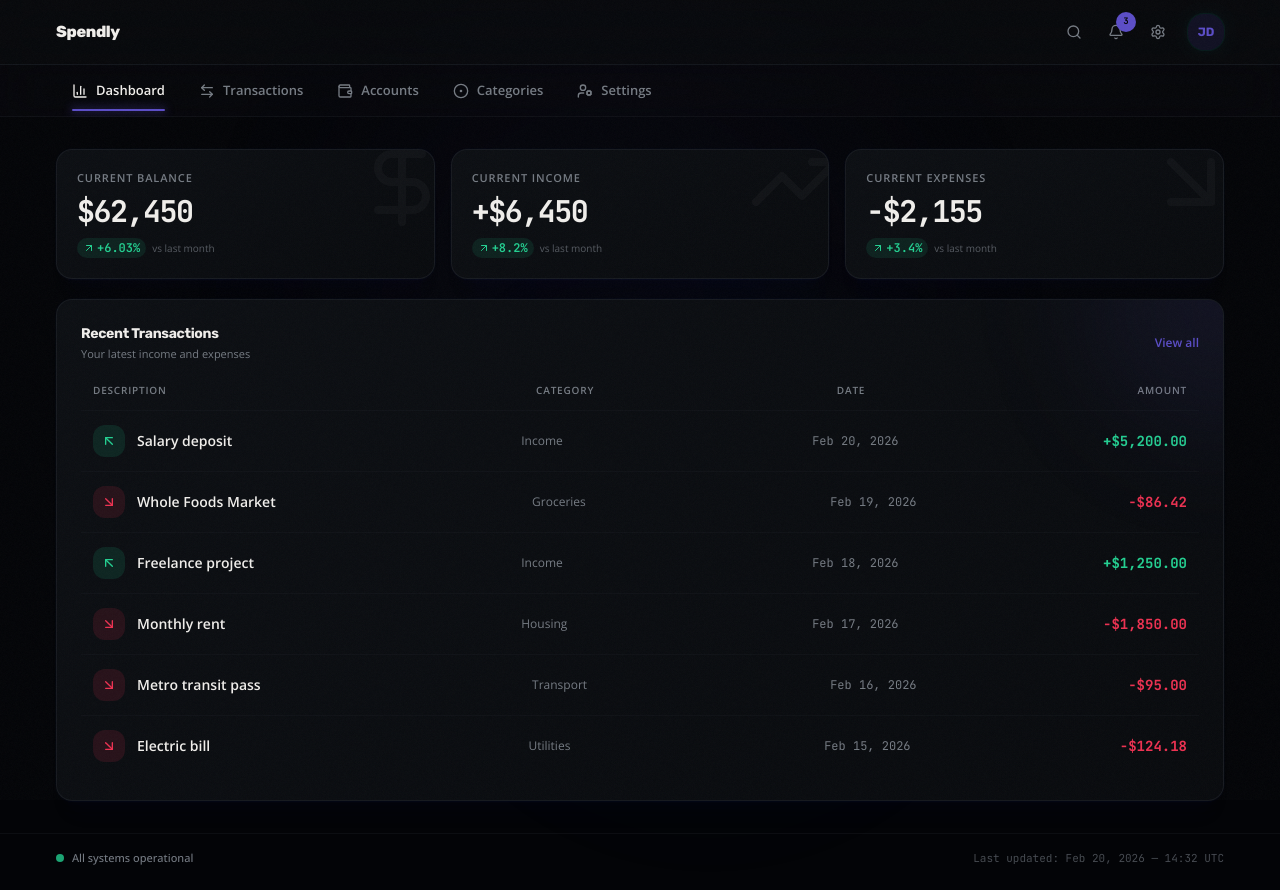
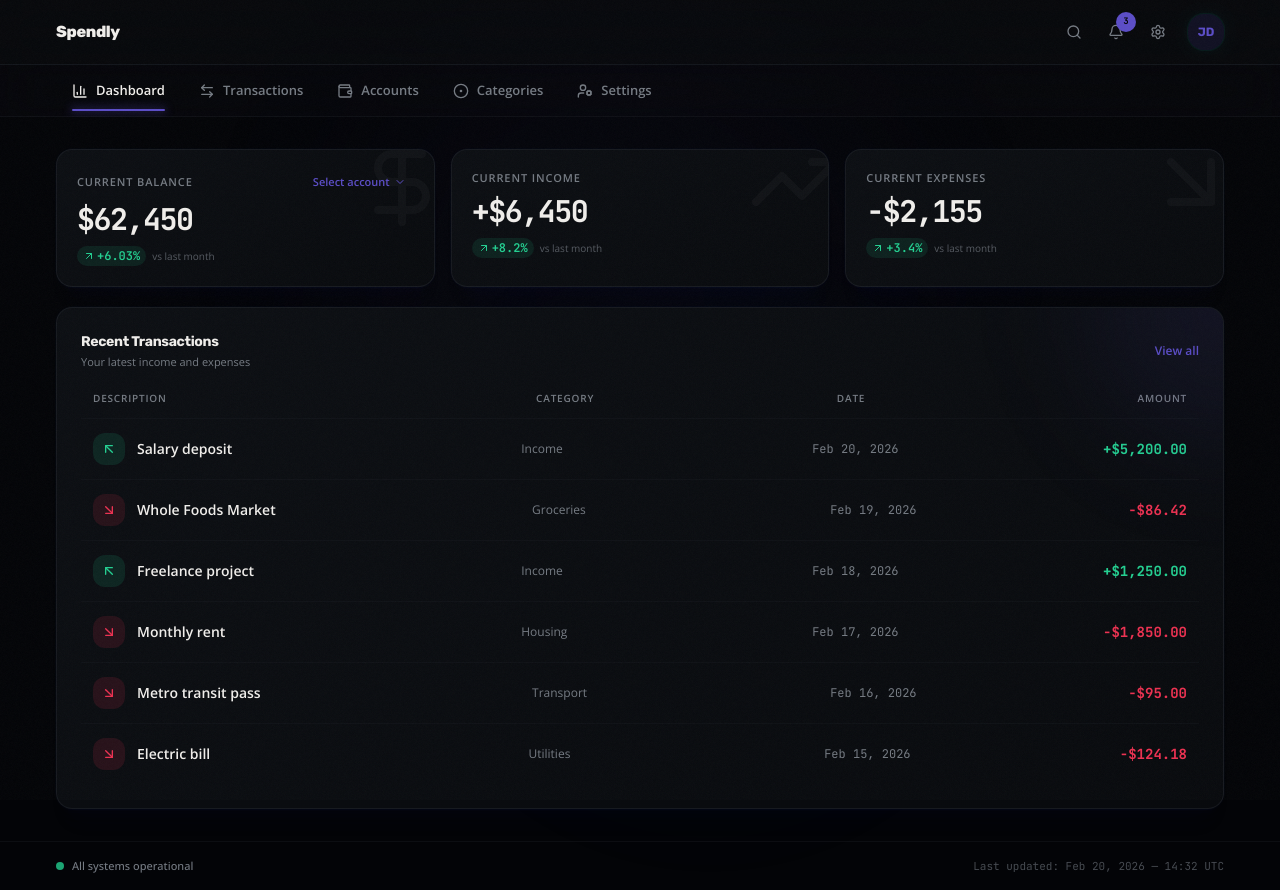
Before and after one commit to the1mazen/dashspendly, a Next.js app: page / in a window 1280 px wide. Built offline with nearby package versions, Linux system fonts and the light colour scheme.

Commit message:
feat: add account selection to financial-analytics-dashboard
Added account selection dropdown and state management for KPI cards.

Co-authored-by: the1mazen <314579469+the1mazen@users.noreply.github.com>

```diff
--- a/components/cards/financial-analytics-dashboard.tsx
+++ b/components/cards/financial-analytics-dashboard.tsx
@@ -183,11 +183,13 @@ function GlowOrb({ className }: { className?: string }) {
 }
 
 function KpiCard({
-  label, value, change, prefix = "", suffix = "", delay = 0, icon: Icon, glowColor = "teal",
+  label, value, change, prefix = "", suffix = "", delay = 0, icon: Icon, glowColor = "teal", accounts,
 }: {
-  label: string; value: string; change?: number; prefix?: string; suffix?: string; delay?: number; icon?: React.ElementType; glowColor?: "teal" | "blue" | "green" | "red"
+  label: string; value: string; change?: number; prefix?: string; suffix?: string; delay?: number; icon?: React.ElementType; glowColor?: "teal" | "blue" | "green" | "red"; accounts?: string[]
 }) {
   const isPositive = (change ?? 0) >= 0
+  const [isOpen, setIsOpen] = useState(false)
+  const [selectedAccount, setSelectedAccount] = useState(accounts?.[0] || "")
   const glowMap = {
     teal: "glow-teal-sm",
     blue: "glow-blue-sm",
@@ -205,9 +207,51 @@ function KpiCard({
       <div className="absolute top-0 right-0 w-24 h-24 opacity-[0.03] pointer-events-none">
         {Icon && <Icon className="size-24 -translate-y-4 translate-x-4" />}
       </div>
-      <p className="text-[11px] font-semibold tracking-[0.08em] uppercase text-muted-foreground mb-2.5 font-sans">
-        {label}
-      </p>
+      <div className="flex items-center justify-between mb-2.5">
+        <p className="text-[11px] font-semibold tracking-[0.08em] uppercase text-muted-foreground font-sans">
+          {label}
+        </p>
+        {accounts && accounts.length > 0 && (
+          <div className="relative">
+            <button
+              onClick={() => setIsOpen(!isOpen)}
+              className="text-[11px] font-semibold text-primary hover:text-primary/80 transition-colors flex items-center gap-1 px-2 py-1 rounded-md hover:bg-primary/5 font-sans"
+            >
+              Select account
+              <ChevronDown className={`size-3 transition-transform duration-300 ${isOpen ? "rotate-180" : ""}`} />
+            </button>
+            <AnimatePresence>
+              {isOpen && (
+                <motion.div
+                  initial={{ opacity: 0, y: -8, height: 0 }}
+                  animate={{ opacity: 1, y: 0, height: "auto" }}
+                  exit={{ opacity: 0, y: -8, height: 0 }}
+                  transition={{ duration: 0.2 }}
+                  className="absolute top-full right-0 mt-1 bg-surface-darker rounded-lg border border-border/30 overflow-hidden z-50 min-w-max"
+                >
+                  {accounts.map((account, i) => (
+                    <motion.button
+                      key={account}
+                      initial={{ opacity: 0, x: -10 }}
+                      animate={{ opacity: 1, x: 0 }}
+                      transition={{ delay: i * 0.05 }}
+                      onClick={() => {
+                        setSelectedAccount(account)
+                        setIsOpen(false)
+                      }}
+                      className={`w-full text-left px-4 py-2.5 text-xs font-medium transition-colors hover:bg-primary/10 ${
+                        selectedAccount === account ? "text-primary bg-primary/5" : "text-foreground hover:text-primary"
+                      } font-sans`}
+                    >
+                      {account}
+                    </motion.button>
+                  ))}
+                </motion.div>
+              )}
+            </AnimatePresence>
+          </div>
+        )}
+      </div>
       <p className="text-2xl lg:text-3xl font-bold text-foreground font-mono tracking-tighter leading-none">
         {prefix}{value}{suffix}
       </p>
@@ -373,7 +417,7 @@ function DashboardSection() {
   return (
     <div className={`flex flex-col gap-5 ${SECTION_MIN_H}`}>
       <div className="grid grid-cols-1 md:grid-cols-3 gap-3 lg:gap-4">
-        <KpiCard label="Current Balance" value="62,450" prefix="$" change={6.03} delay={0} icon={DollarSign} glowColor="blue" />
+        <KpiCard label="Current Balance" value="62,450" prefix="$" change={6.03} delay={0} icon={DollarSign} glowColor="blue" accounts={["QNB", "Cash", "Card"]} />
         <KpiCard label="Current Income" value="6,450" prefix="+$" change={8.2} delay={0.06} icon={TrendingUp} glowColor="green" />
         <KpiCard label="Current Expenses" value="2,155" prefix="-$" change={3.4} delay={0.12} icon={ArrowDownRight} glowColor="red" />
       </div>
```
